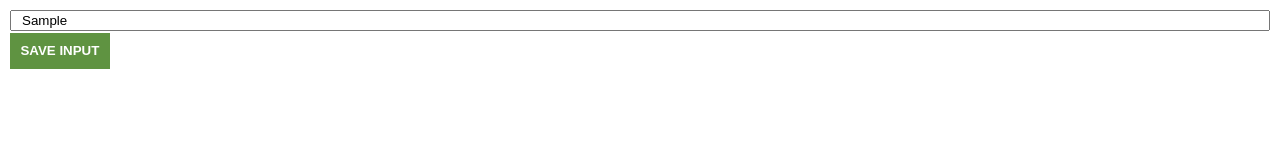
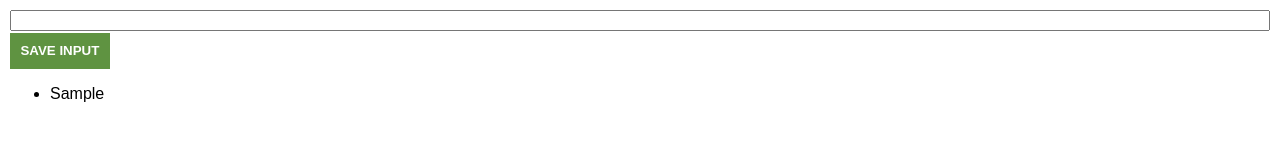
Before and after one commit to theeurbanlegend/chromeextension, a plain HTML site: page index.html in a window 1280 px wide. Both pictures are taken after typing "Sample" into the empty fields and a click on the button "SAVE INPUT". Drawn offline with Linux system fonts and the light colour scheme.

Commit message:
Create element,Adding  and clearing input

```diff
--- a/index.html
+++ b/index.html
@@ -10,6 +10,9 @@
 <body>
     <input type="text" name="save" id="input-el">
     <button id="input-btn">SAVE INPUT</button>
+    <ul id="unordered">
+
+    </ul>
     <script src="main.js"></script>
 </body>
 </html>
--- a/main.js
+++ b/main.js
@@ -1,8 +1,18 @@
 let myLeads=[];
 const InputEl=document.getElementById("input-el")
 const InputBtn=document.getElementById("input-btn")
+const unorderedList=document.getElementById("unordered")
+
 InputBtn.addEventListener("click", () => {
+    myLeads.push(InputEl.value)
+    InputEl.value=""
+    displayLeads()
+    })
 
-    myLeads.push(document.getElementById("input-el").value)
-    console.log(myLeads)
-    })
+function displayLeads(){
+    let listItems=""
+    for(let i=0; i< myLeads.length; i++){
+        listItems+="<li>" +myLeads[i]+"</li>"
+     }
+    unorderedList.innerHTML=listItems
+}
```
